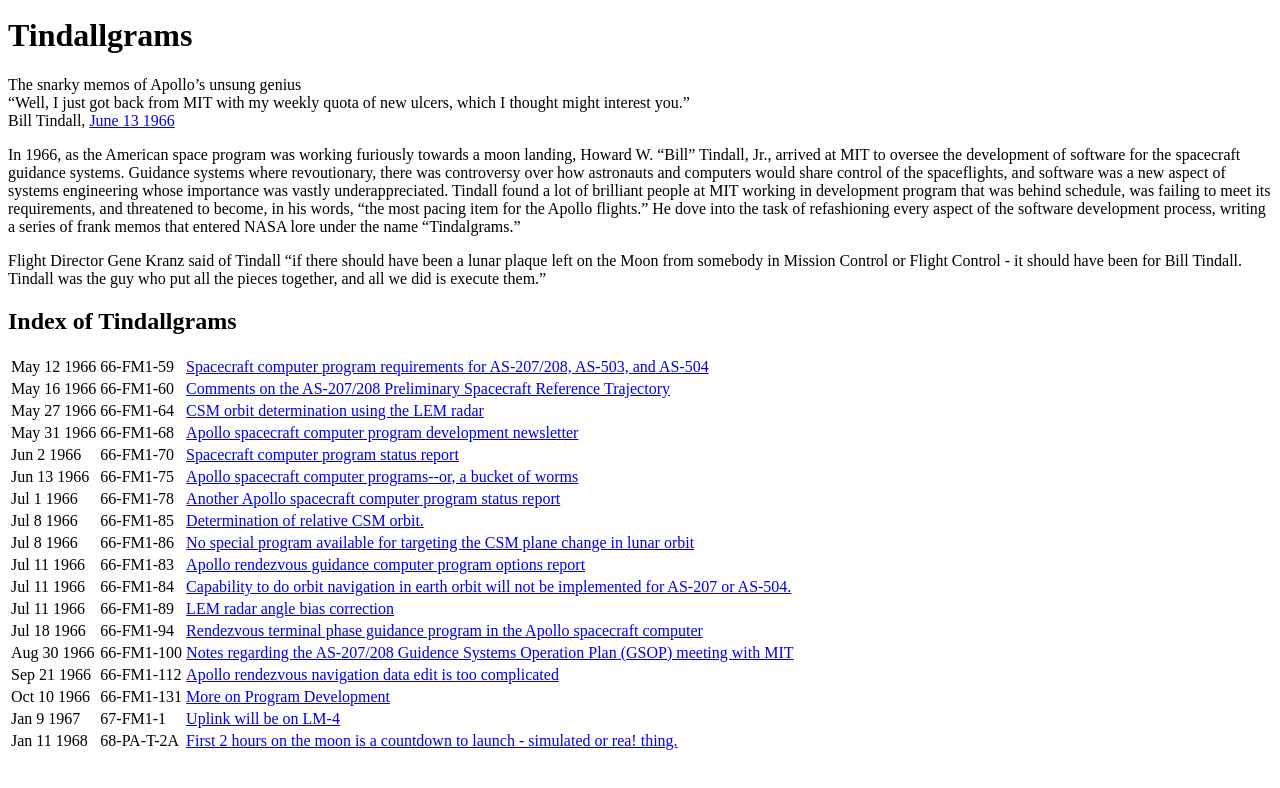
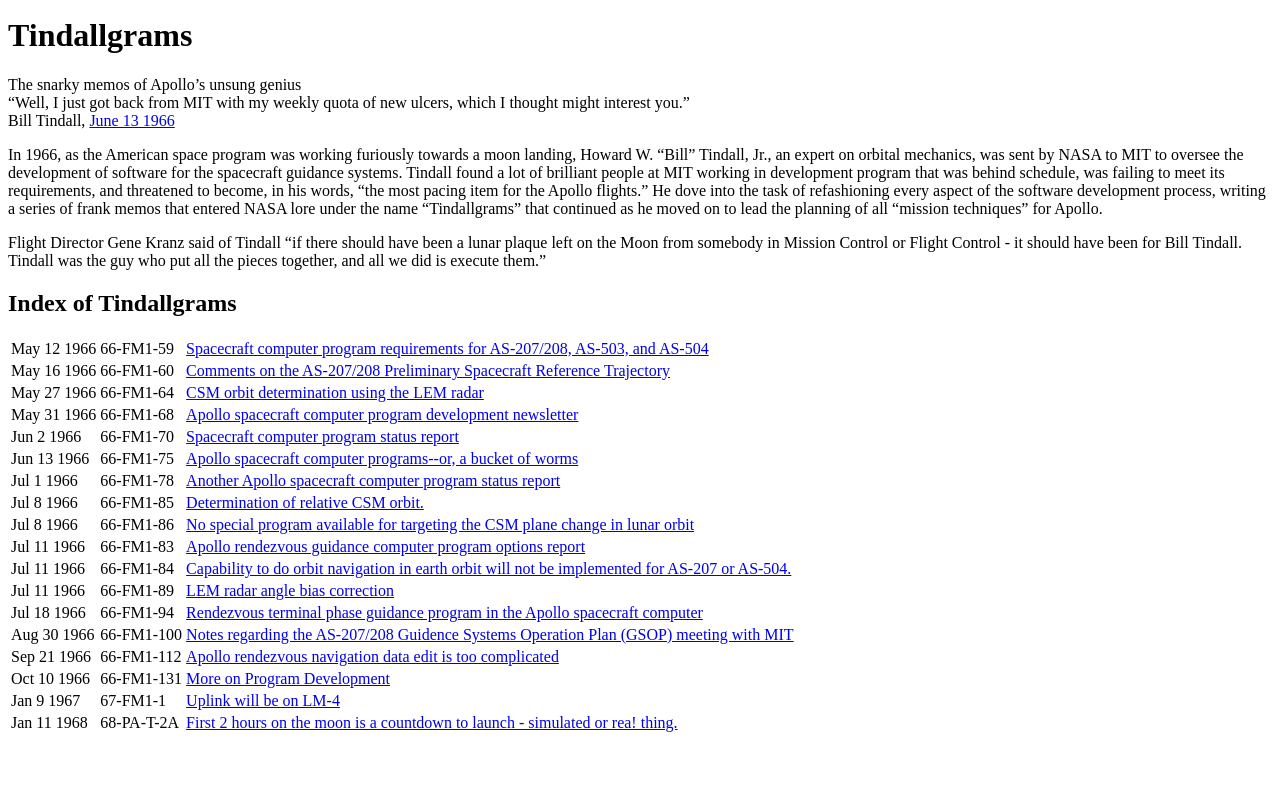
Before and after one commit to seanredmond/Tindallgrams, a Jekyll site: the page built from index.html, in a window 1280 px wide, cut to the strip 112-900 px from the top of the page. Built offline with Jekyll 4.4.1, drawn with Linux system fonts in a browser that asks for light colours; nearby versions of some CDN libraries.

Commit message:
Small rewrite and fixed typos

```diff
--- a/index.html
+++ b/index.html
@@ -14,7 +14,7 @@
     <div class="dated">Bill Tindall, <a href="66-FM1-75.html">June 13 1966</a></div>
   </div>
 
-  <p>In 1966, as the American space program was working furiously towards a moon landing, Howard W. “Bill” Tindall, Jr., arrived at MIT to oversee the development of software for the spacecraft guidance systems. Guidance systems where revoutionary, there was controversy over how astronauts and computers would share control of the spaceflights, and software was a new aspect of systems engineering whose importance was vastly underappreciated. Tindall found a lot of brilliant people at MIT working in development program that was behind schedule, was failing to meet its requirements, and threatened to become, in his words, “the most pacing item for the Apollo flights.” He dove into the task of refashioning every aspect of the software development process, writing a series of frank memos that entered NASA lore under the name “Tindalgrams.”</p>
+  <p>In 1966, as the American space program was working furiously towards a moon landing, Howard W. “Bill” Tindall, Jr., an expert on orbital mechanics, was sent by NASA to MIT to oversee the development of software for the spacecraft guidance systems. Tindall found a lot of brilliant people at MIT working in development program that was behind schedule, was failing to meet its requirements, and threatened to become, in his words, “the most pacing item for the Apollo flights.” He dove into the task of refashioning every aspect of the software development process, writing a series of frank memos that entered NASA lore under the name “Tindallgrams” that continued as he moved on to lead the planning of all “mission techniques” for Apollo.</p>
 
   <p>Flight Director Gene Kranz said of Tindall “if there should have been a lunar plaque left on the Moon from somebody in Mission Control or Flight Control - it should have been for Bill Tindall. Tindall was the guy who put all the pieces together, and all we did is execute them.”
 
```
